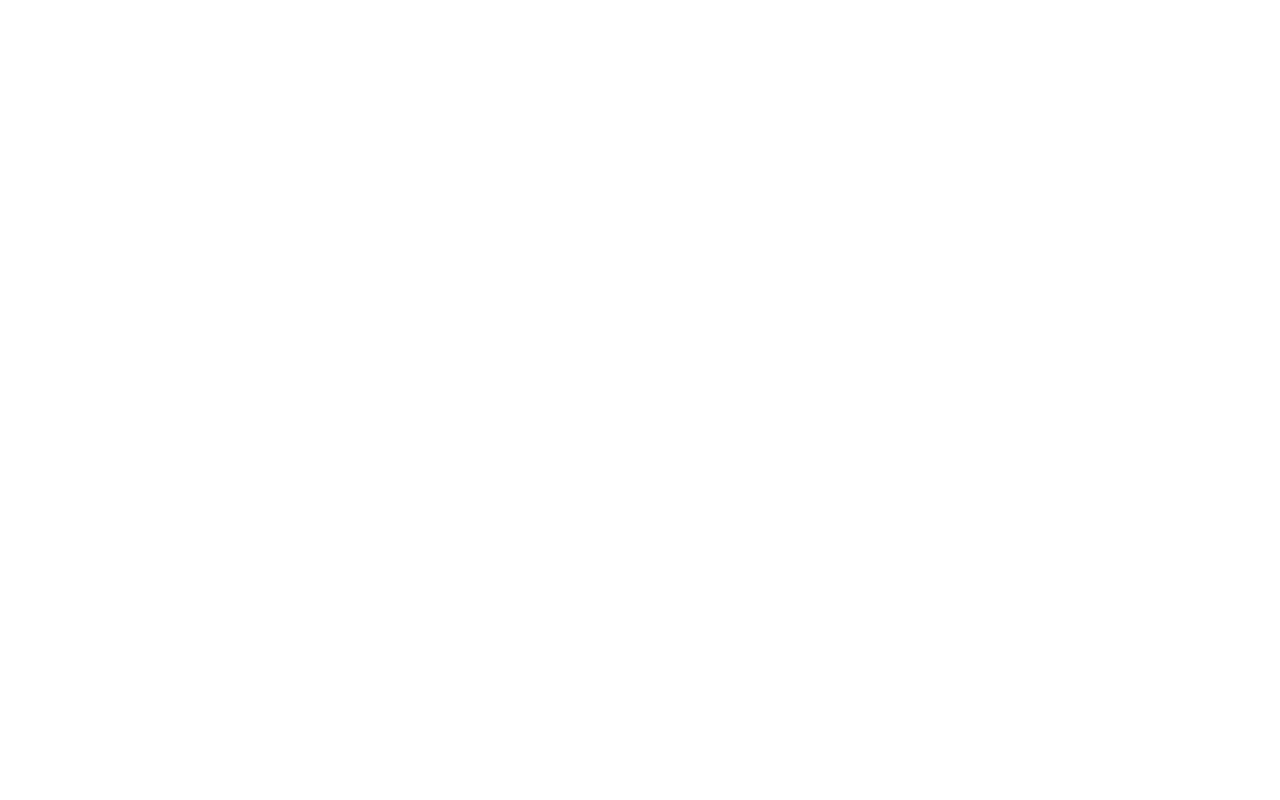
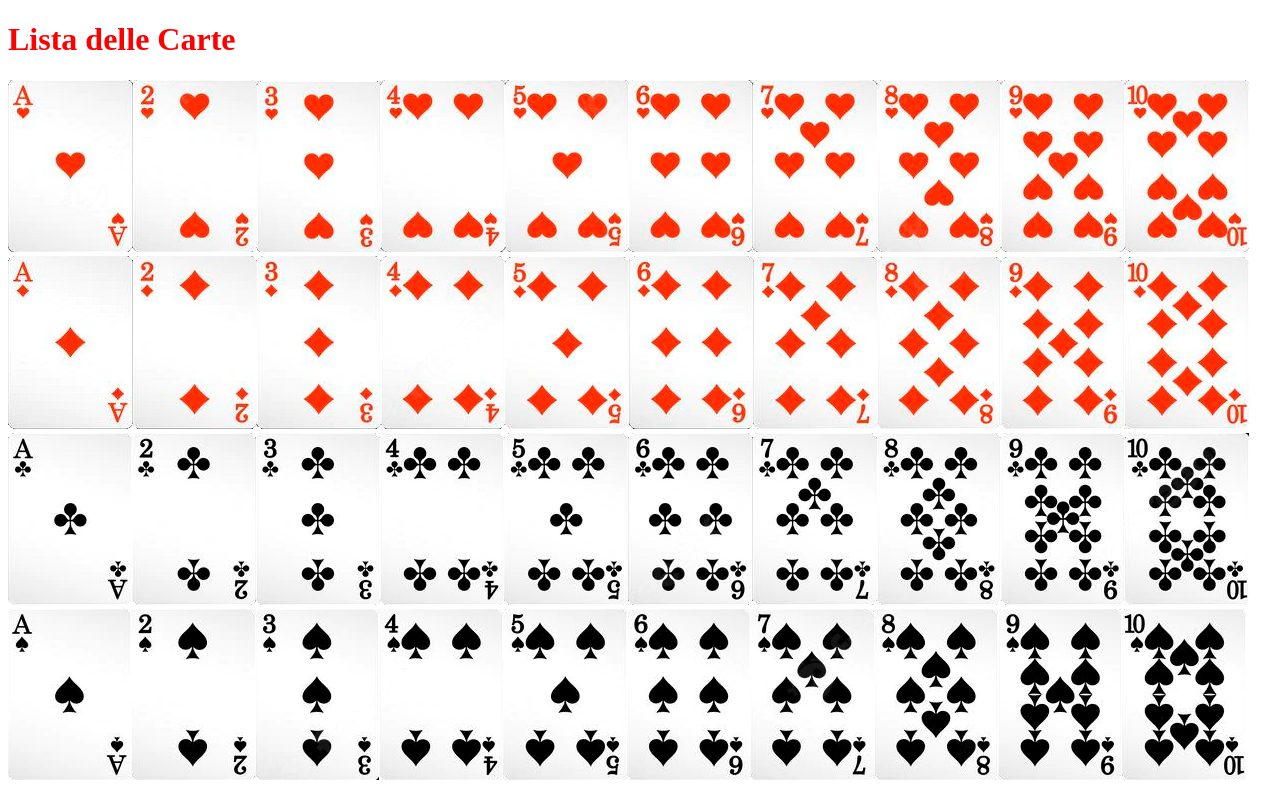
Before and after one commit to Lorsel/Blackjack, a plain HTML site: page index/card_list.html in a window 1280 px wide. Drawn offline with Linux system fonts and the light colour scheme; files whose address does not match are found by name.

Commit message:
card list

```diff
--- a/index/card_list.html
+++ b/index/card_list.html
@@ -4,6 +4,8 @@
     <title>Lista Carte</title>
 </head>
 <body>
+    <h1 style="color: red;">Lista delle Carte</h1>
     <div id="divvo"></div>
+<script type="text/javascript" src="../js/card_list.js"></script>
 </body>
 </html>
```
